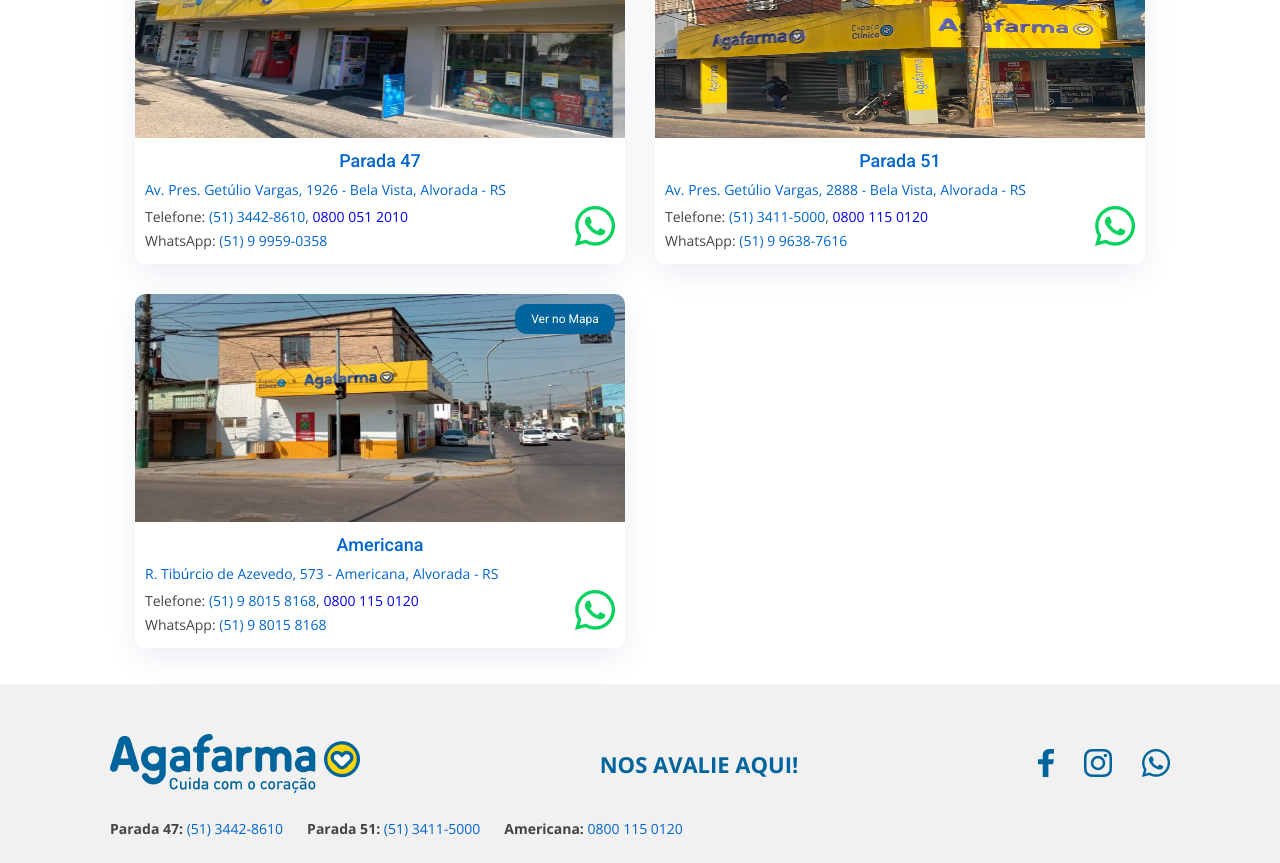
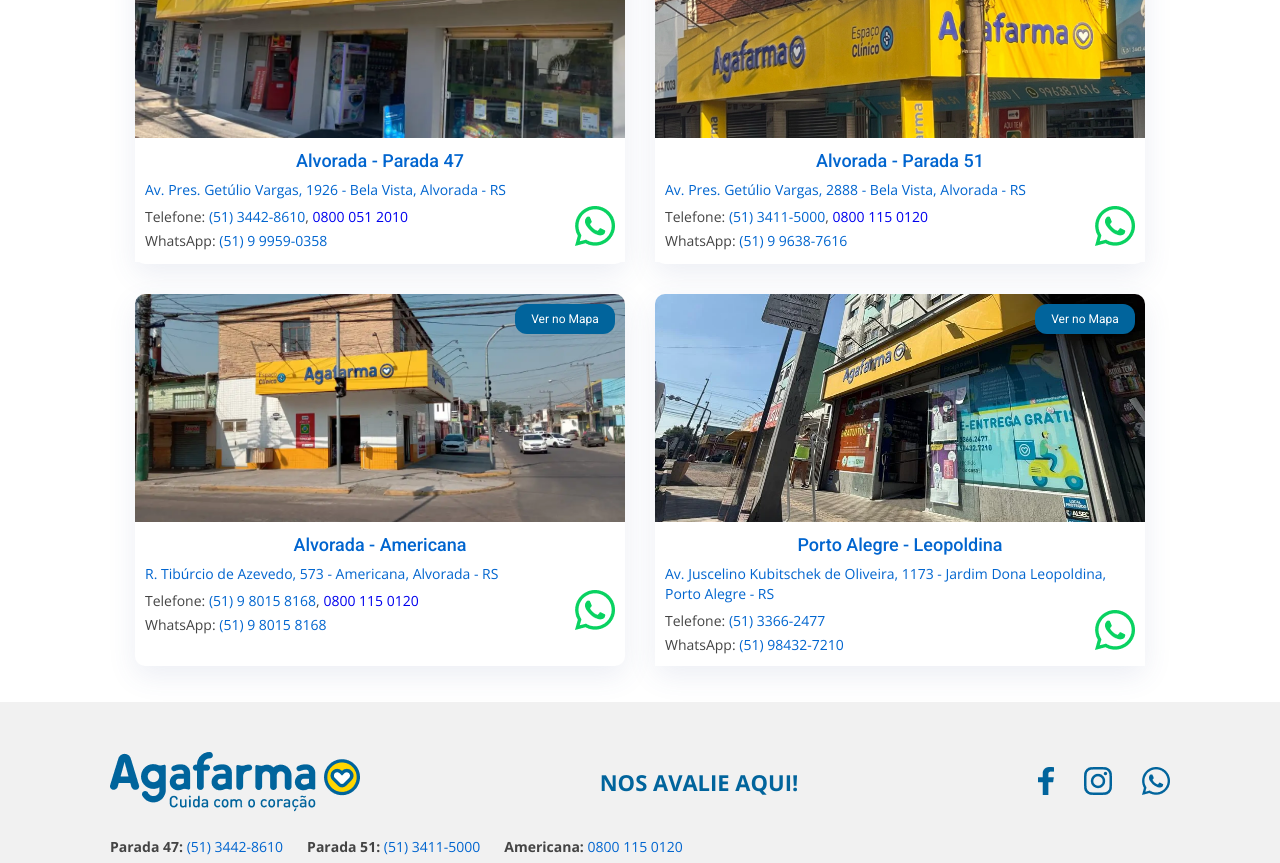
Before and after one commit to jbarcela/agafarma-farmapreco, a Next.js app: page / in a window 1280 px wide. Shown: the part 740-1603 px from the top of the page. Built offline with nearby package versions, Linux system fonts and the light colour scheme.

Commit message:
Seção “Nossas lojas” – atualização dos nomes e inclusão de Porto Alegre

```diff
--- a/src/components/Stores/index.jsx
+++ b/src/components/Stores/index.jsx
@@ -18,9 +18,10 @@
           hrefMap="https://goo.gl/maps/By4YMixpdT1dtSjK8"
           hreflinkMap="https://www.google.com/maps/embed?pb=!1m18!1m12!1m3!1d3455.246665350064!2d-51.079031699999994!3d-30.0010729!2m3!1f0!2f0!3f0!3m2!1i1024!2i768!4f13.1!3m3!1m2!1s0x951975c65fe22691%3A0x3fd15078222b6df4!2sAgafarma%20parada%2047%20em%20Alvorada!5e0!3m2!1spt-BR!2sbr!4v1687814861336!5m2!1spt-BR!2sbr"
           hrefImage="parada47.webp"
-          Title="Parada 47"
+          Title="Alvorada - Parada 47"
           Adress="Av. Pres. Getúlio Vargas, 1926 - Bela Vista, Alvorada - RS"
           Phone="(51) 3442-8610"
+          PhoneNumHref="5134428610"
           WhatsApp="(51) 9 9959-0358"
           WhatsAppNumHref="5551999590358"
           ourPhoneNumHref="0800 051 2010"
@@ -29,9 +30,10 @@
           hrefMap="https://goo.gl/maps/yPiatj2e9Jqc5cAQ9"
           hreflinkMap="https://www.google.com/maps/embed?pb=!1m18!1m12!1m3!1d3455.418013634361!2d-51.0712696!3d-29.9961514!2m3!1f0!2f0!3f0!3m2!1i1024!2i768!4f13.1!3m3!1m2!1s0x951979aba127bd4d%3A0x53a983a433e858ff!2sAgafarma%2051!5e0!3m2!1spt-BR!2sbr!4v1687814895172!5m2!1spt-BR!2sbr"
           hrefImage="parada51.webp"
-          Title="Parada 51"
+          Title="Alvorada - Parada 51"
           Adress="Av. Pres. Getúlio Vargas, 2888 - Bela Vista, Alvorada - RS"
           Phone="(51) 3411-5000"
+          PhoneNumHref="5134115000"
           WhatsApp="(51) 9 9638-7616"
           WhatsAppNumHref="5551996387616"
           ourPhoneNumHref="0800 115 0120"
@@ -40,12 +42,24 @@
           hrefMap="https://goo.gl/maps/1tH7cvD47aXbfqGt7"
           hreflinkMap="https://www.google.com/maps/embed?pb=!1m18!1m12!1m3!1d3455.559884573749!2d-51.082916000000004!3d-29.992076!2m3!1f0!2f0!3f0!3m2!1i1024!2i768!4f13.1!3m3!1m2!1s0x951975cd03a6cd6d%3A0x6ab423fe8ed1865a!2sAgafarma%20da%20Americana!5e0!3m2!1spt-BR!2sbr!4v1687814662003!5m2!1spt-BR!2sbr"
           hrefImage="americana.webp"
-          Title="Americana"
+          Title="Alvorada - Americana"
           Adress="R. Tibúrcio de Azevedo, 573 - Americana, Alvorada - RS"
           Phone="(51) 9 8015 8168"
+          PhoneNumHref="51980158168"
           ourPhoneNumHref="0800 115 0120"
           WhatsApp="(51) 9 8015 8168"
           WhatsAppNumHref="5551980158168"
+        />
+        <StoresCard
+          hrefMap="https://www.google.com/maps/search/?api=1&query=Agafarma%20Leopoldina%20130"
+          hreflinkMap="https://www.google.com/maps/embed?pb=!1m18!1m12!1m3!1d3454.5431165756163!2d-51.10805759999999!3d-30.021272699999997!2m3!1f0!2f0!3f0!3m2!1i1024!2i768!4f13.1!3m3!1m2!1s0x951976125e0de6c5%3A0x91ce256ded2ce1cd!2sAgafarma%20Leopoldina%20130!5e0!3m2!1spt-BR!2sbr!4v1787184051394!5m2!1spt-BR!2sbr"
+          hrefImage="leopoldina.webp"
+          Title="Porto Alegre - Leopoldina"
+          Adress="Av. Juscelino Kubitschek de Oliveira, 1173 - Jardim Dona Leopoldina, Porto Alegre - RS"
+          Phone="(51) 3366-2477"
+          PhoneNumHref="5133662477"
+          WhatsApp="(51) 98432-7210"
+          WhatsAppNumHref="5551984327210"
         />
       </ContainerStoresInfo>
     </ContainerStores>
--- a/src/components/StoresCard/index.jsx
+++ b/src/components/StoresCard/index.jsx
@@ -27,6 +27,8 @@
 }) {
   const [exibirMapa, setExibirMapa] = useState(false);
 
+  const somenteDigitos = (numero) => String(numero ?? "").replace(/\D/g, "");
+
   const exibirNoMapa = () => {
     setExibirMapa(true);
   };
@@ -39,11 +41,15 @@
     <>
       {!exibirMapa ? (
         <ContainerCard>
-          <ButtonMap title="click aqui para ver no mapa" onClick={exibirNoMapa}>
+          <ButtonMap
+            title={`Clique aqui para ver a loja ${Title} no mapa.`}
+            onClick={exibirNoMapa}
+          >
             Ver no Mapa
           </ButtonMap>
           <ContainerImage
-            title="Imagem da loja agafarma"
+            title={`Fachada da loja Agafarma ${Title}.`}
+            alt={`Fachada da loja Agafarma ${Title}.`}
             src={`images/${hrefImage}`}
           />
           <ContainerCardInfo>
@@ -52,7 +58,7 @@
               <AdressCard
                 target="_blank"
                 href={`${hrefMap}`}
-                title="click aqui para ir para o nosso endereço"
+                title={`Clique aqui para abrir o endereço da loja ${Title} no Google Maps.`}
               >
                 {Adress}
               </AdressCard>
@@ -65,13 +71,23 @@
               >
                 Telefone:{" "}
                 <a
-                  title="click aqui e nos ligue"
+                  title={`Clique aqui para ligar para a loja ${Title}.`}
                   style={{ color: "#0165CF" }}
-                  href={`tel:${PhoneNumHref}`}
+                  href={`tel:${somenteDigitos(PhoneNumHref)}`}
                 >
                   {Phone}
                 </a>
-                , <a href={`tel:${ourPhoneNumHref}`}>{ourPhoneNumHref}</a>
+                {ourPhoneNumHref && (
+                  <>
+                    ,{" "}
+                    <a
+                      title={`Clique aqui para ligar para o ${ourPhoneNumHref}.`}
+                      href={`tel:${somenteDigitos(ourPhoneNumHref)}`}
+                    >
+                      {ourPhoneNumHref}
+                    </a>
+                  </>
+                )}
               </span>
               <span
                 style={{
@@ -82,7 +98,7 @@
               >
                 WhatsApp:{" "}
                 <a
-                  title="click aqui e fale com nós no whatsapp"
+                  title={`Clique aqui para falar conosco pelo WhatsApp da loja ${Title}.`}
                   target="_blank"
                   href={`https://api.whatsapp.com/send?phone=${WhatsAppNumHref}`}
                   style={{ color: "#0165CF" }}
@@ -92,11 +108,11 @@
               </span>
               <LinkImageWhatsIcon
                 target="_blank"
-                title="click aqui para entrar no whatsapp"
+                title={`Clique aqui para falar conosco pelo WhatsApp da loja ${Title}.`}
                 href={`https://api.whatsapp.com/send?phone=${WhatsAppNumHref}`}
               >
                 <ImageWhatsIcon
-                  alt="icone do whatsapp"
+                  alt={`Ícone do WhatsApp da loja ${Title}.`}
                   src="/images/icons/whatsAppCard.png"
                 />
               </LinkImageWhatsIcon>
@@ -109,9 +125,14 @@
             width="100%"
             height="100%"
             src={`${hreflinkMap}`}
+            title={`Mapa com a localização da loja Agafarma ${Title}.`}
+            referrerPolicy="strict-origin-when-cross-origin"
             allowFullScreen
           ></iframe>
-          <ButtonMap title="click aqui para voltar" onClick={voltar}>
+          <ButtonMap
+            title={`Clique aqui para voltar aos dados da loja ${Title}.`}
+            onClick={voltar}
+          >
             Voltar
           </ButtonMap>
         </ContainerCard>
--- a/src/components/StoresCard/styles.jsx
+++ b/src/components/StoresCard/styles.jsx
@@ -5,7 +5,7 @@
     display: flex;
     flex-direction: column;
     width: 490px;
-    height: 354px;
+    min-height: 354px;
     background-color: #fff;
     box-shadow: 0px 10px 29px rgba(68, 88, 144, 0.1);
     border-radius: 10px;
@@ -20,7 +20,7 @@
     }
     @media (max-width: 860px) {
         width: 340px;
-        height: 370px;
+        min-height: 370px;
     }
     @media (max-width: 768px) {
         width: 300px;
@@ -55,6 +55,7 @@
 export const ContainerImage = styled.img`
     width: 100%;
     height: 228px;
+    object-fit: cover;
     border: none;
     border-top-left-radius: 10px;
     border-top-right-radius: 10px;
@@ -64,6 +65,7 @@
     flex-direction: column;
     align-items: center;
     width: 100%;
+    padding-bottom: 14px;
     background-color: #fff;
 `
 
```
Also changed, not shown: public/images/leopoldina.webp (added).
